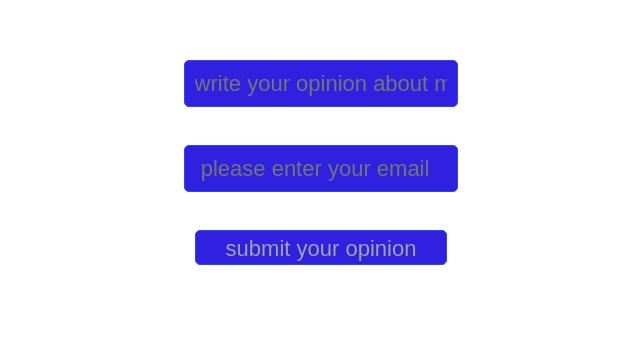
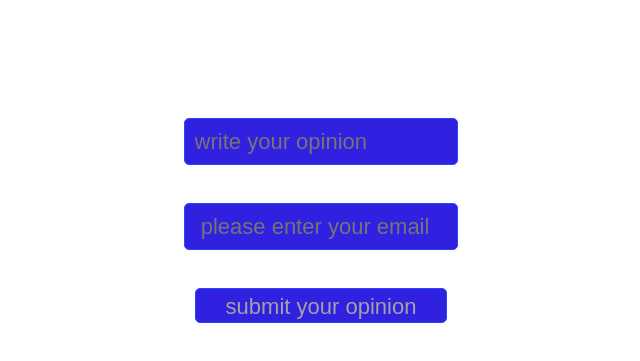
Before and after one commit to fatima-najafi/Fatima_Exhildah, a plain HTML site: page index.html in a window 1280 px wide. Shown: the part 1629-1990 px from the top of the page, without its empty margins (319-959 px from the left). Before the commit the page ends 1940 px from the top, so only its background shows below. Drawn offline with Linux system fonts and the light colour scheme.

Commit message:
add code

```diff
--- a/index.html
+++ b/index.html
@@ -24,6 +24,7 @@
 </header>
 
 <body>
+  <h1>Hello World</h1>
   <section
            id="job">
    <center> <p> micorverse is an online school for software  developers where
@@ -46,7 +47,7 @@
 
 <center>
  <form id="form" action="https://www.freecodecamp.com/email-submit">
-        <input id="text" type="text" placeholder="write your opinion about microverse communication"
+        <input id="text" type="text" placeholder="write your opinion "
                   class="text"required/>  <br>
         <input type="email" name="email" placeholder=" please enter your email" id="email" required></input> <br>
         <input type="submit" id="submit" value="submit your opinion" class="btn"> <br>
```
